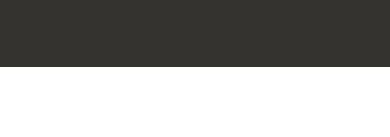
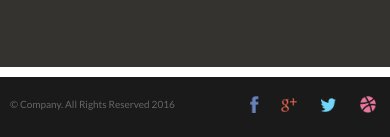
Before and after one commit to prezlyataa/UpQode_3d, a website: page index.html in a window 390 px wide. Shown: the part 6278-6415 px from the top of the page. Before the commit the page ends 6345 px from the top, so only its background shows below. Drawn offline with Linux system fonts and the light colour scheme; some packages are replaced by stand-ins of ours.

Commit message:
Footer block

```diff
--- a/css/main.css
+++ b/css/main.css
@@ -11,7 +11,11 @@ body {
 
 .wrapper {
     max-width: 1540px;
+    margin: 0 auto;
 }
+
+
+
 
 /*     Navbar      */
 
@@ -490,9 +494,33 @@ body {
 
 
 
+
 /*     Footer    */
 
+.footer {
+    background-color: #1a1a1a;
+    height: 60px;
+    margin-top: 130px;
+    padding: 0 10px;
+}
 
+.rights {
+    font-size: 16px;
+    color: #666;
+    padding-top: 16px;
+    display: inline-block;
+}
+
+.social {
+    float: right;
+    padding-top: 16px;
+}
+
+.social ul li {
+    float: left;
+    list-style: none;
+    margin-left: 20px;
+}
 
 
 
@@ -527,6 +555,9 @@ body {
         margin-right: 100px;
         padding: 4px 10px;
     }
+    .footer {
+        margin-top: 94px;
+    }
 }
 
 
@@ -560,6 +591,17 @@ body {
     .address {
         text-align: center;
         padding-top: 20px;
+    }
+    .footer {
+        margin-top: 10px;
+    }
+    .rights {
+        padding-top: 20px;
+        font-size: 10px;
+    }
+    .social ul li img {
+        width: 80%;
+        height: 80%;
     }
 }
 
@@ -608,6 +650,17 @@ body {
     }
 }
 
+@media (max-width: 382px) {
+    .social ul li img {
+        width: 70%;
+        height: 70%;
+    }
+    .social ul li {
+        margin-left: 6px;
+    }
+}
+
+
 @media (max-width: 324px) {
     .products__wrapper {
         text-align: center;
--- a/index.html
+++ b/index.html
@@ -381,7 +381,15 @@
 
     <section class="footer">
         <div class="wrapper">
-
+            <p class="rights"> © Company. All Rights Reserved  2016</p>
+            <div class="social">
+                <ul>
+                    <li><a href="#"><img src="img/facebook_S.png" alt="img"></a></li>
+                    <li><a href="#"><img src="img/googleplus_S.png" alt="img"></a></li>
+                    <li><a href="#"><img src="img/twitter_S.png" alt="img"></a></li>
+                    <li><a href="#"><img src="img/dribbble_S.png" alt="img"></a></li>
+                </ul>
+            </div>
         </div>
     </section>
 
```
Also changed, not shown: img/dribbble_S.png (added), img/facebook_S.png (added), img/googleplus_S.png (added), img/twitter_S.png (added).
